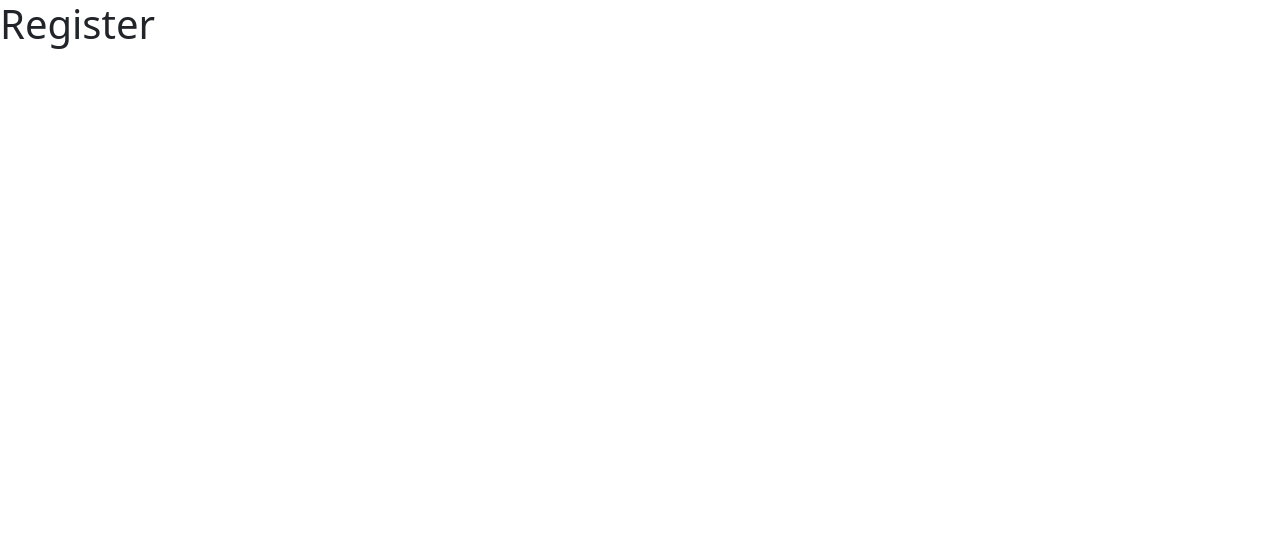
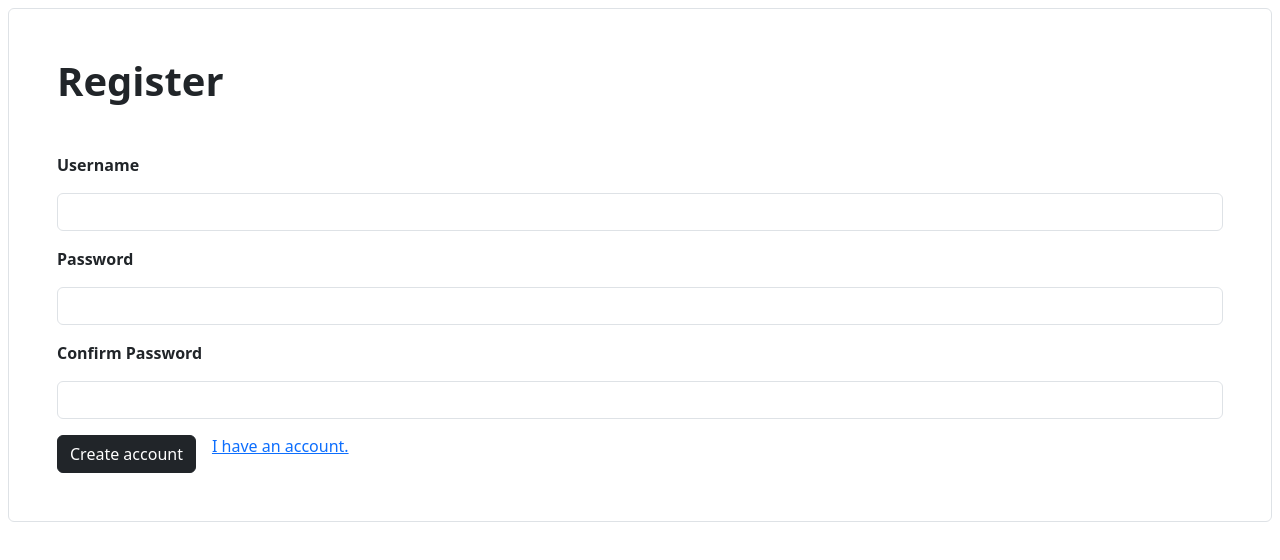
Before and after one commit to bryllim/wd63blogger, a React (Vite) app in the folder client/: page /register in a window 1280 px wide. Shown: the top 560 px of the page. Built offline with nearby package versions, Linux system fonts and the light colour scheme.

Commit message:
added login and register page

```diff
--- a/client/src/pages/Home.jsx
+++ b/client/src/pages/Home.jsx
@@ -1,6 +1,11 @@
 function Home(){
     return(
-        <h1>Home</h1>
+        <>
+        <h1 className="fw-bold">Home</h1>
+        <p>Welcome back, username!</p>
+
+        <button className="btn btn-dark btn-sm">Logout</button>
+        </>
     )
 }
 
--- a/client/src/pages/Layout.jsx
+++ b/client/src/pages/Layout.jsx
@@ -4,7 +4,7 @@ function Layout() {
 
 
   return (
-    <div className="">
+    <div className="m-2 p-5 border rounded">
       <Outlet />
     </div>
   );
--- a/client/src/pages/Login.jsx
+++ b/client/src/pages/Login.jsx
@@ -1,6 +1,17 @@
+import { Link } from "react-router-dom";
+
 function Login(){
     return(
-        <h1>This is the Login page.</h1>
+        <>
+            <h1 className="fw-bold">Login</h1>
+            <p className="fw-bold mt-5">Username</p>
+            <input type="text" className="form-control"/>
+            <p className="fw-bold mt-3">Password</p>
+            <input type="text" className="form-control"/>
+            <button className="btn btn-dark mt-3">Login</button>
+            <Link to="/register" className="ms-3 align-middle">Create an account</Link>
+        </>
+
     )
 }
 
--- a/client/src/pages/Register.jsx
+++ b/client/src/pages/Register.jsx
@@ -1,6 +1,18 @@
+import { Link } from "react-router-dom";
+
 function Register(){
     return(
-        <h1>Register</h1>
+        <>
+            <h1 className="fw-bold">Register</h1>
+            <p className="fw-bold mt-5">Username</p>
+            <input type="text" className="form-control"/>
+            <p className="fw-bold mt-3">Password</p>
+            <input type="text" className="form-control"/>
+            <p className="fw-bold mt-3">Confirm Password</p>
+            <input type="text" className="form-control"/>
+            <button className="btn btn-dark mt-3">Create account</button>
+            <Link to="/" className="ms-3 align-middle">I have an account.</Link>
+        </>
     )
 }
 
```
